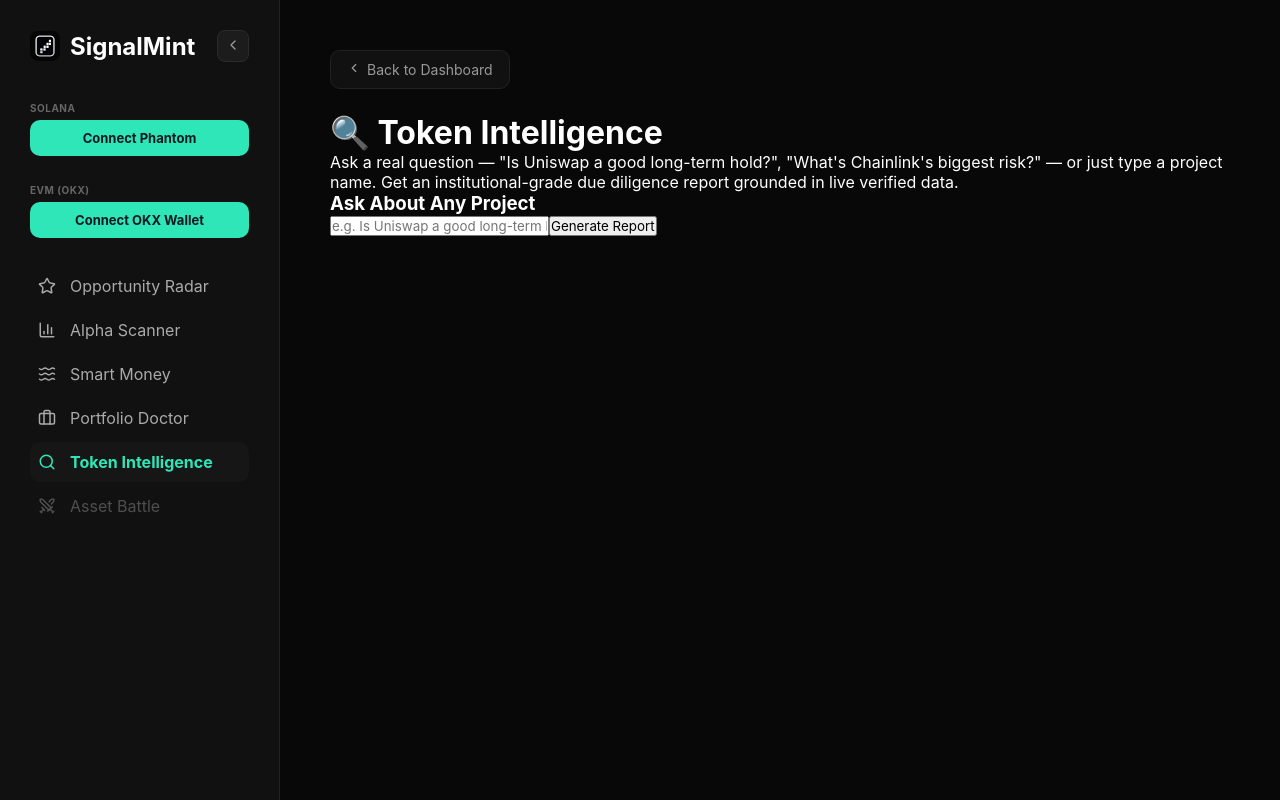
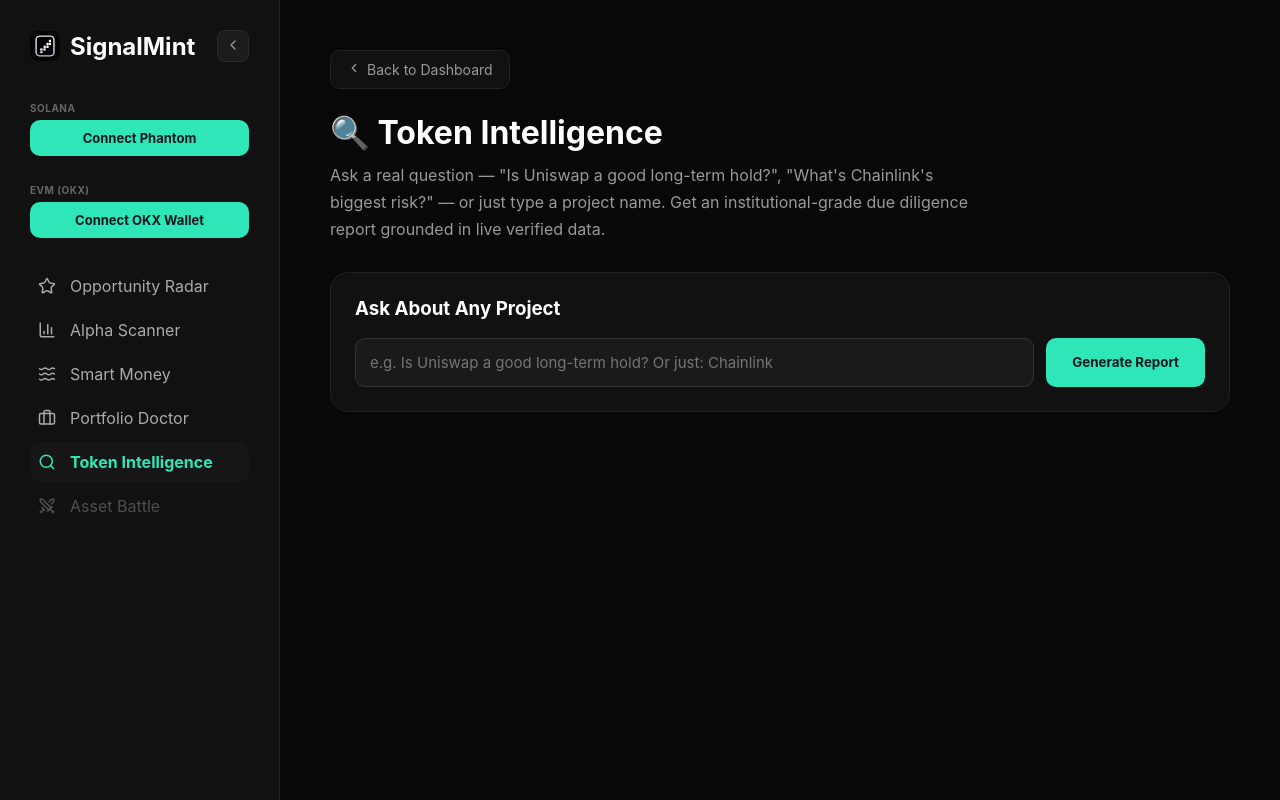
Before and after one commit to nikkibear44/signalmint-ai, a React (Vite) app in the folder frontend/: page /dashboard/token-intelligence in a window 1280 px wide. Built offline with nearby package versions, Linux system fonts and the light colour scheme.

Commit message:
extend whale cross-link to Robinhood Chain, fix Token Intelligence spacing

```diff
--- a/frontend/src/App.css
+++ b/frontend/src/App.css
@@ -2409,3 +2409,122 @@
   font-size: 12px;
   line-height: 1.6;
 }
+
+/* ---------- TOKEN INTELLIGENCE ---------- */
+
+.ti-header {
+  margin-bottom: 28px;
+}
+
+.ti-header h1 {
+  margin-bottom: 10px;
+}
+
+.ti-header p {
+  color: #999;
+  font-size: 16px;
+  line-height: 1.7;
+  max-width: 640px;
+}
+
+.ti-search-card {
+  background: #111;
+  border: 1px solid #222;
+  border-radius: 18px;
+  padding: 24px;
+  margin-bottom: 24px;
+}
+
+.ti-search-card h3 {
+  margin-bottom: 18px;
+}
+
+.ti-search-row {
+  display: flex;
+  gap: 12px;
+}
+
+.ti-search-input {
+  flex: 1;
+  padding: 14px;
+  border-radius: 10px;
+  border: 1px solid #333;
+  background: #1a1a1a;
+  color: white;
+  font-size: 15px;
+}
+
+.ti-generate-btn {
+  background: #2ee6b8;
+  color: #101820;
+  border: none;
+  border-radius: 10px;
+  padding: 14px 26px;
+  font-weight: 700;
+  white-space: nowrap;
+  transition: 0.2s;
+}
+
+.ti-generate-btn:hover:not(:disabled) {
+  transform: translateY(-1px);
+}
+
+.ti-generate-btn:disabled {
+  background: #444;
+  color: #999;
+}
+
+.ti-error {
+  color: #ff6666;
+  margin-top: 14px;
+  font-size: 14px;
+}
+
+.ti-loading-card {
+  background: #111;
+  border: 1px solid #222;
+  border-radius: 18px;
+  padding: 24px;
+  margin-bottom: 24px;
+}
+
+.ti-loading-skeleton {
+  height: 16px;
+  border-radius: 6px;
+  background: linear-gradient(90deg, #161616 0%, #1e1e1e 50%, #161616 100%);
+  background-size: 200% 100%;
+  animation: ti-shimmer 1.4s infinite;
+  margin-bottom: 12px;
+  width: 100%;
+}
+
+@keyframes ti-shimmer {
+  0% {
+    background-position: 200% 0;
+  }
+  100% {
+    background-position: -200% 0;
+  }
+}
+
+.ti-loading-text {
+  color: #888;
+  font-size: 14px;
+  margin-top: 16px;
+}
+
+.ti-report-card {
+  background: #111;
+  border: 1px solid #222;
+  border-radius: 18px;
+  padding: 28px;
+}
+
+.ti-report-label {
+  color: #2ee6b8;
+  font-weight: 700;
+  font-size: 16px;
+  margin-bottom: 20px;
+  padding-bottom: 16px;
+  border-bottom: 1px solid #222;
+}
```
Also changed, not shown: 1 other file (tests, documents, lock files or other folders).
